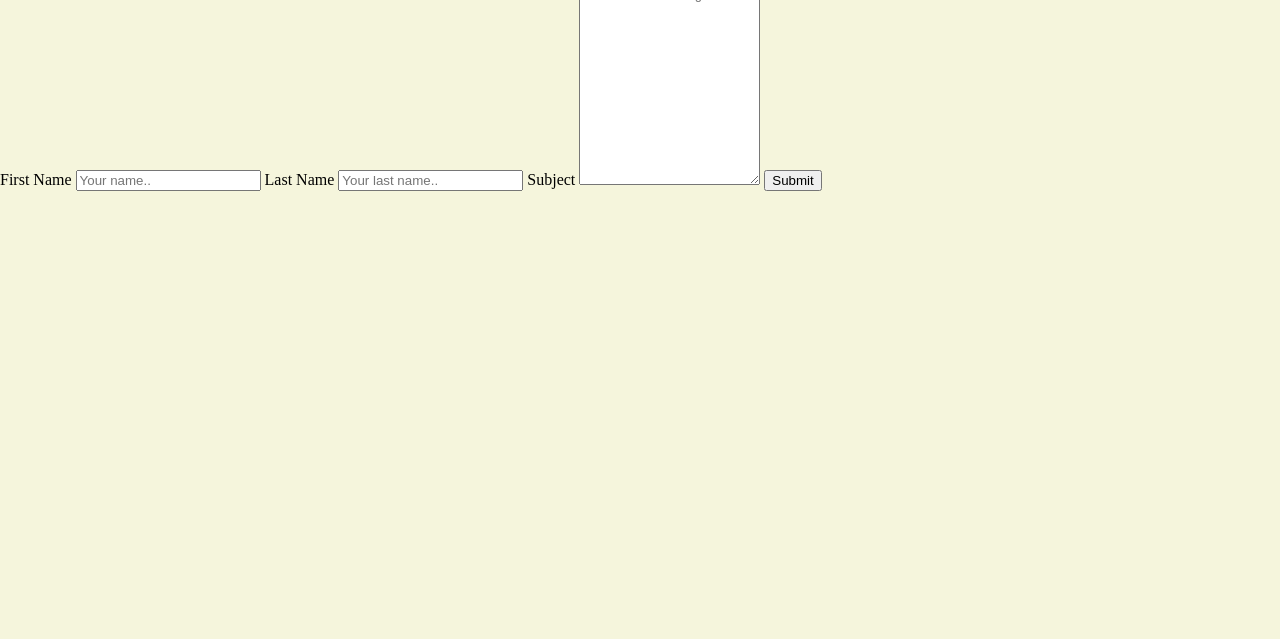
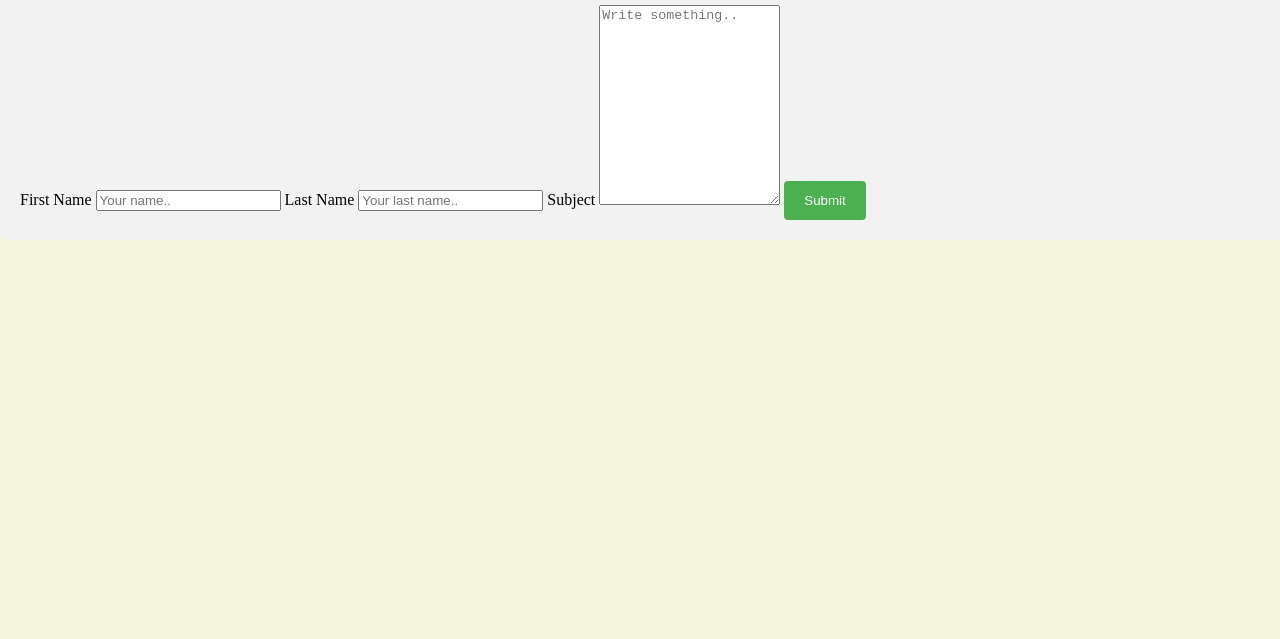
Before and after one commit to sophiegaffney/sgaff, a plain HTML site: page contact.html in a window 1280 px wide. Shown: the part 161-800 px from the top of the page. Drawn offline with Linux system fonts and the light colour scheme.

Commit message:
Update styles.css

```diff
--- a/styles.css
+++ b/styles.css
@@ -51,3 +51,24 @@ padding-left: 15%;
 padding-right: 15%;
 padding-top: 5%;
 }
+
+input[type=submit] {
+    background-color: #4CAF50;
+    color: white;
+    padding: 12px 20px;
+    border: none;
+    border-radius: 4px;
+    cursor: pointer;
+}
+
+
+input[type=submit]:hover {
+    background-color: #45a049;
+}
+
+
+.container {
+    border-radius: 5px;
+    background-color: #f2f2f2;
+    padding: 20px;
+}
```
